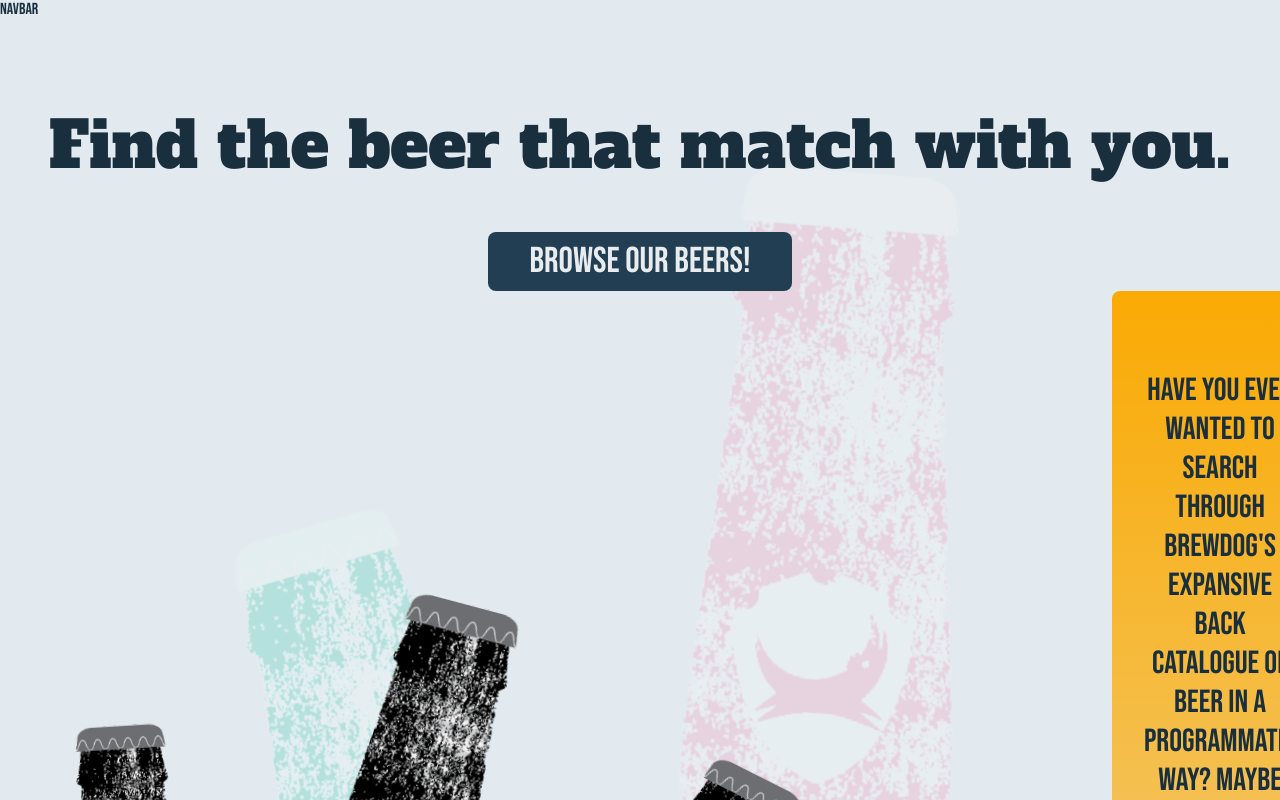
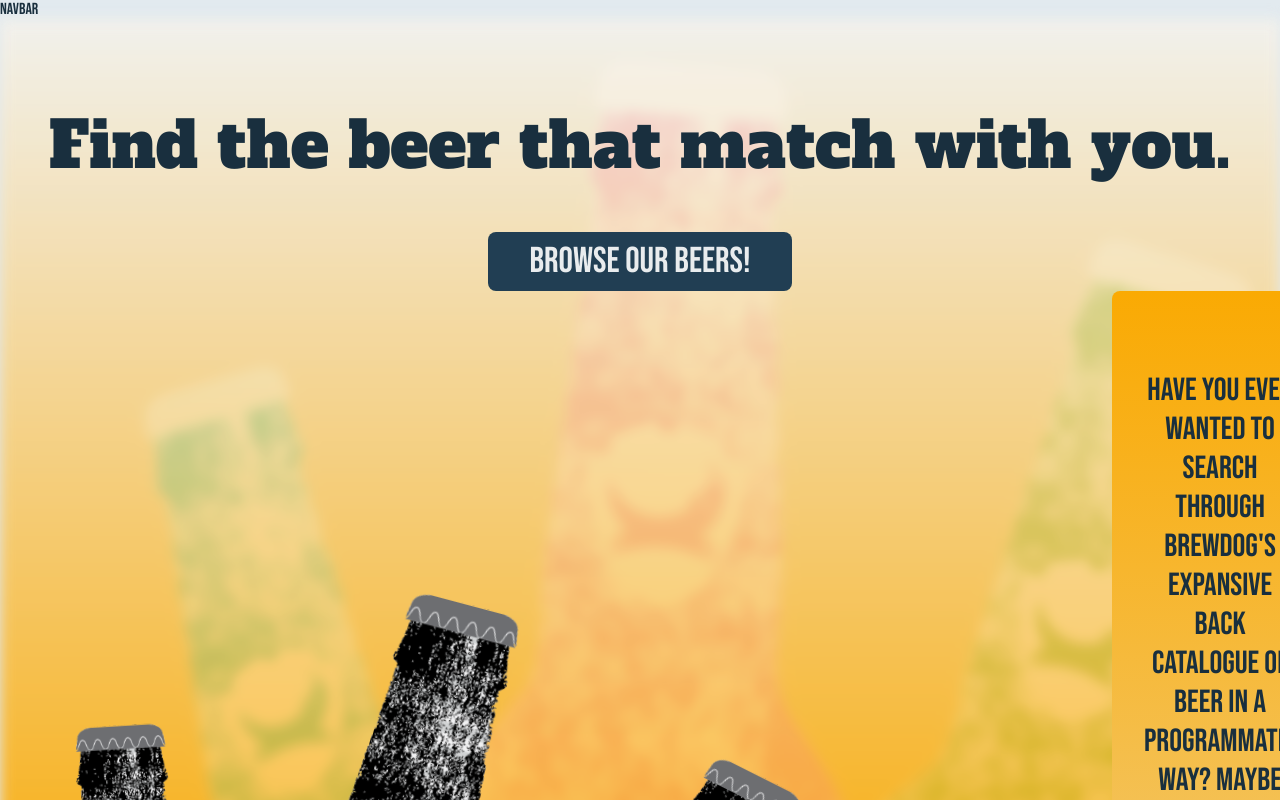
Before and after one commit to dfvasquez/punk-beers, a React (Create React App) app: page / in a window 1280 px wide. Shown: the top 800 px of the page. Built offline with nearby package versions, Linux system fonts and the light colour scheme; a web font is replaced by a local one.

Commit message:
add new background style

```diff
--- a/src/components/background/Background.css
+++ b/src/components/background/Background.css
@@ -1,5 +1,8 @@
 #background {
+    background: linear-gradient(360deg, var(--orange), var(--primary-light) 100%);
+    width: 100vw;
+    align-self: center;
+    z-index: -5;
     position: fixed;
-    transform: translateX(5%) translateY(10%);
-    z-index: -5;
+    filter: blur(0.4rem) sepia(10%);
 }
--- a/src/components/background/Background.tsx
+++ b/src/components/background/Background.tsx
@@ -3,8 +3,8 @@ import './Background.css'
 
 export default function Background() {
   return (
-    <>
+    <div id='background-container'>
       <img id='background' src={background} alt='Beers' />
-    </>
+    </div>
   )
 }
```
